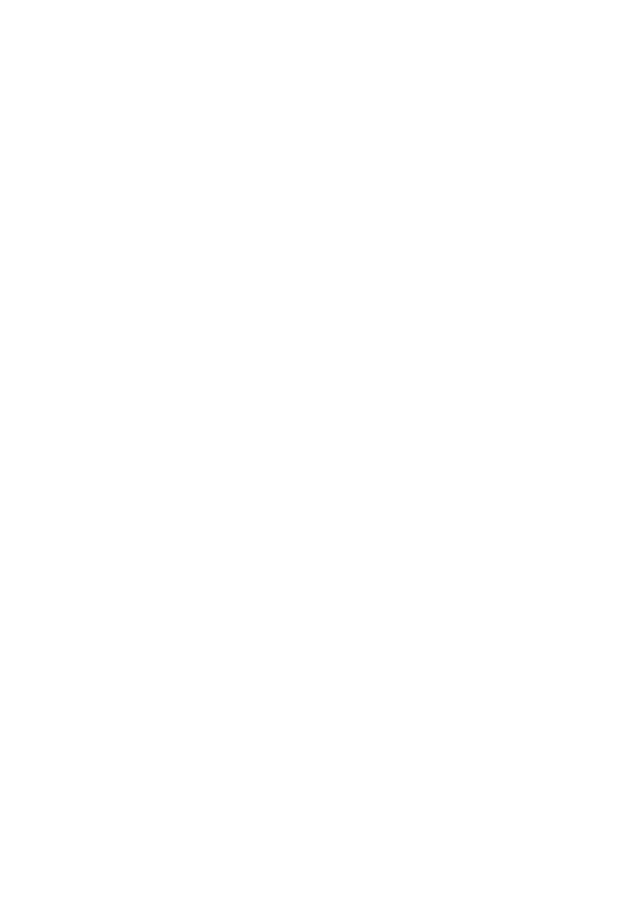
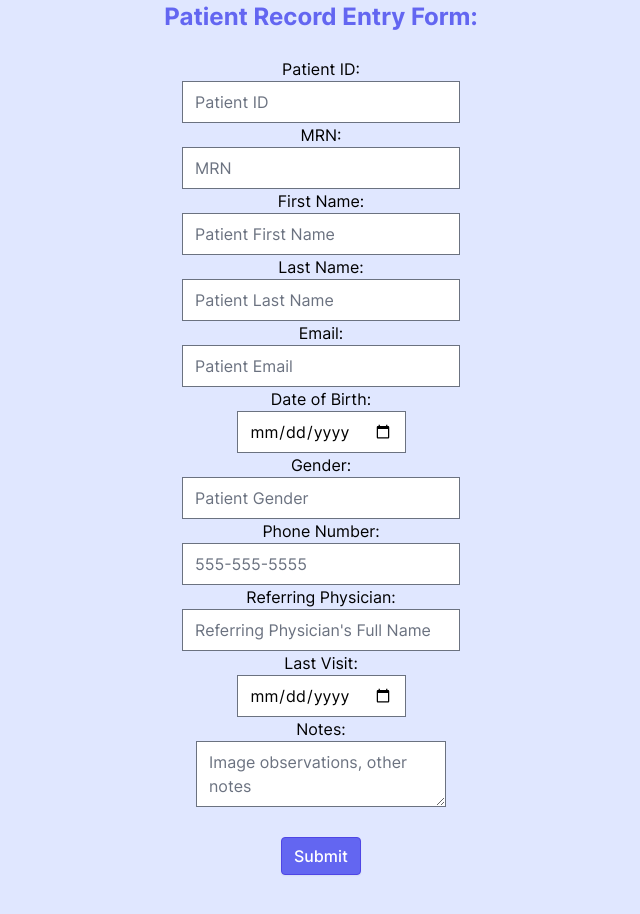
Before and after one commit to tusharagg1/chest-x-ray-ai, a Next.js app in the folder src/frontend/: page /NewPatient in a window 1280 px wide. Shown: the part 960-1874 px from the top of the page, without its empty margins (319-959 px from the left). Before the commit the page ends 889 px from the top, so only its background shows below. Built offline with nearby package versions, Linux system fonts and the light colour scheme.

Commit message:
feat: Added a new input form to get patient data from the user; Hooked up all other display and info checking functionalities and ensured patient data is written to the backend database when uploaded

```diff
--- a/src/frontend/src/app/NewPatient/page.tsx
+++ b/src/frontend/src/app/NewPatient/page.tsx
@@ -1,15 +1,16 @@
 'use client';
 import { useState } from 'react';
 import React from 'react';
+import ReactDOMServer from 'react-dom/server';
 
 import Button from '@/components/buttons/Button';
 import UnderlineLink from '@/components/links/UnderlineLink';
 
 import cols from '@/app/components/patientRows';
 import Table from '@/app/components/tableSingle';
+import { createANewPatient } from '../../../../backend/database/backend';
 
 export default function PatientRecord() {
-
   const [notes, setNotes] = useState('\n Image observations, other notes');
   const [imageName, setImageName] = useState('/images/case1_008.jpg');
   const [hasImage, setHasImage] = useState(true);
@@ -21,43 +22,154 @@
     info.push({
       Title: "Patient ID",
       Value: "-",
-    })
+    });
     info.push({
       Title: "MRN",
       Value: "-",
-    })
+    });
     info.push({
       Title: "Name",
       Value: "-",
-    })
+    });
+    info.push({
+      Title: "Email",
+      Value: "-"
+    });
     info.push({
       Title: "D.O.B",
       Value: '-',
-      })
+    });
     info.push({
       Title: "Gender",
       Value: "-",
+    });
+    info.push({
+      Title: "Phone Number",
+      Value: "-"
     })
     info.push({
-        Title: "Referring Referring Physician",
+      Title: "Referring Physician",
       Value: "-",
-      })
+    });
     info.push({
       Title: "Last Visit",
       Value: '-'
-    })
+    });
     info.push({
       Title: "Notes",
       Value: ''
-    })
+    });
     return info;
   }
+
   function upload() {
-    //get any other previous data
+    // get any other previous data
+    // and write patient data to the database
+    const patientId = getFieldValue('patientId');
+    const mrn = getFieldValue('mrn');
+    const firstName = getFieldValue('firstName');
+    const lastName = getFieldValue('lastName');
+    const email = getFieldValue('email');
+    const dob = getFieldValue('dob');
+    const gender = getFieldValue('gender');
+    const phone = getFieldValue('phone');
+    const refPhys = getFieldValue('refPhys');
+    const lastVisit = getFieldValue('lastVisit');
+    const notes = getFieldValue('notes');
+
+    const uploadSuccess = document.getElementById('uploadSuccess');
+
+    createANewPatient(patientId, mrn, firstName, lastName, email, dob, gender, phone, refPhys, lastVisit, notes)
+      .then((_patientId) => {
+        console.log('Patient Record Created!');
+        uploadSuccess!.innerHTML = 'Patient Data Upload Successful!';
+      })
+      .catch((error) => {
+        console.log('Patient Record Creation Failed!');
+        console.log(error);
+        uploadSuccess!.innerHTML = 'Patient Data Upload Failed!';
+      });
   }
 
   function verify() {
-    //check all needed info is there
+    // check all needed info is there
+    const missingInfos = document.getElementById('missingFields');
+
+    const fields = ['patientId', 'mrn', 'firstName', 'lastName', 'email', 'dob', 'gender', 'phone', 'refPhys', 'lastVisit'];
+    var missingFields = '';
+    for (var field of fields) {
+      if (getFieldValue(field) === '') {
+        missingFields += missingFields ? ", " + field : field;
+      }
+    }
+    missingInfos!.innerHTML = missingFields;
+  }
+
+  // try to get value from field in the form
+  function getFieldValue(fieldName: string) {
+    const field = (document.getElementById(fieldName) as HTMLInputElement);
+    return field ? field.value : null;
+  }
+
+  const onDataEntry = () => {
+    // get all the data from the form
+    // and prepare it for sending to the backend
+    const patientId = getFieldValue('patientId');
+    const mrn = getFieldValue('mrn');
+    const firstName = getFieldValue('firstName');
+    const lastName = getFieldValue('lastName');
+    const email = getFieldValue('email');
+    const dob = getFieldValue('dob');
+    const gender = getFieldValue('gender');
+    const phone = getFieldValue('phone');
+    const refPhys = getFieldValue('refPhys');
+    const lastVisit = getFieldValue('lastVisit');
+    const notes = getFieldValue('notes');
+
+    const dataTable = document.getElementById('dataTable');
+
+    const info = [];
+    info.push({
+      Title: "Patient ID",
+      Value: patientId ? patientId : "-"
+    });
+    info.push({
+      Title: "MRN",
+      Value: mrn ? mrn : "-"
+    });
+    info.push({
+      Title: "Name",
+      Value: firstName && lastName ? firstName + " " + lastName : "-"
+    });
+    info.push({
+      Title: "Email",
+      Value: email ? email : "-"
+    });
+    info.push({
+      Title: "D.O.B",
+      Value: dob ? dob : '-'
+    });
+    info.push({
+      Title: "Gender",
+      Value: gender ? gender : "-"
+    });
+    info.push({
+      Title: "Phone Number",
+      Value: phone ? phone : "-"
+    })
+    info.push({
+      Title: "Referring Physician",
+      Value: refPhys ? refPhys : "-"
+    });
+    info.push({
+      Title: "Last Visit",
+      Value: lastVisit ? lastVisit : '-'
+    });
+    info.push({
+      Title: "Notes",
+      Value: notes ? notes : "-"
+    });
+    dataTable!.innerHTML = ReactDOMServer.renderToString(<Table data={info} columns={cols} />);
   }
 
   return (
@@ -68,15 +180,19 @@
       </header>
       <section className='py-2 bg-indigo-100'>
         <div className='layout flex min-h-screen py-2'>
-            <div style={{width: '45%', height: '80vh', zIndex: '5'}} className='text-indigo-500 bg-white'>
+            <div style={{width: '45%', height: '100vh', zIndex: '5'}} className='text-indigo-500 bg-white'>
                 <h3 className='text-center'>Patient Record</h3>
-                <Table data={(data())} columns={cols} />
+                <div id='dataTable'><Table data={(data())} columns={cols} /></div>
+
                 <form>
                     <input type='file' accept='.dcm' placeholder='Choose File...' />
                     <Button
                      onClick={upload}
                      variant='primary'
-                     size='sm'>Upload</Button>
+                     size='sm'>Upload
+                    </Button>
+                    <br></br>
+                    <p id="uploadSuccess"></p>
                 </form>
             </div>
             <div style={{paddingLeft: '1%', paddingTop: '1%', position: 'absolute', zIndex: '3', "width" : "40%", "height" : "82%"}}>
@@ -86,7 +202,7 @@
               <div className='bg-white' style={{width: '100%', height: '100%'}} >
               <ol className='space-y-3'>
                 <h3 className='text-center'>Missing Information</h3>
-                <p className='' style={{fontWeight: 'bold', paddingLeft: '3%'}}>{missingInfo}</p>
+                <p className='' id='missingFields' style={{fontWeight: 'bold', paddingLeft: '3%'}}>{missingInfo}</p>
                 <div className='text-center justify-center py-5 '>
                     <Button
                     onClick={verify}
@@ -103,6 +219,39 @@
             </div>
         </div>
       </section>
+
+      <section className='py-2 bg-indigo-100'>
+        <div className='layout relative flex min-h-screen flex-col items-center justify-center py-12 text-center'>
+          <h3 className='text-indigo-500'>Patient Record Entry Form:</h3>
+          <br></br>
+          <form className='bg-indigo-100'>
+            <p>Patient ID:</p>
+            <input type='text' id='patientId' placeholder='Patient ID' />
+            <p>MRN:</p>
+            <input type='text' id="mrn" placeholder='MRN' />
+            <p>First Name:</p>
+            <input type='text' id='firstName' placeholder='Patient First Name' />
+            <p>Last Name:</p>
+            <input type='text' id='lastName' placeholder='Patient Last Name' />
+            <p>Email:</p>
+            <input type='text' id='email' placeholder='Patient Email' />
+            <p>Date of Birth:</p>
+            <input type='date' id='dob' />
+            <p>Gender:</p>
+            <input type='text' id='gender' placeholder='Patient Gender' />
+            <p>Phone Number:</p>
+            <input type='tel' id='phone' placeholder='555-555-5555' />
+            <p>Referring Physician:</p>
+            <input type='text' id='refPhys' placeholder="Referring Physician's Full Name" />
+            <p>Last Visit:</p>
+            <input type='date' id='lastVisit' />
+            <p>Notes:</p>
+            <textarea id='notes' placeholder='Image observations, other notes' />
+          </form>
+          <br></br>
+          <Button id='submitBtn' onClick={onDataEntry} variant='primary'>Submit</Button>
+        </div>
+      </section>
     </main>
   );
 }
```
Lines whose indentation alone changed are shown as unchanged.
